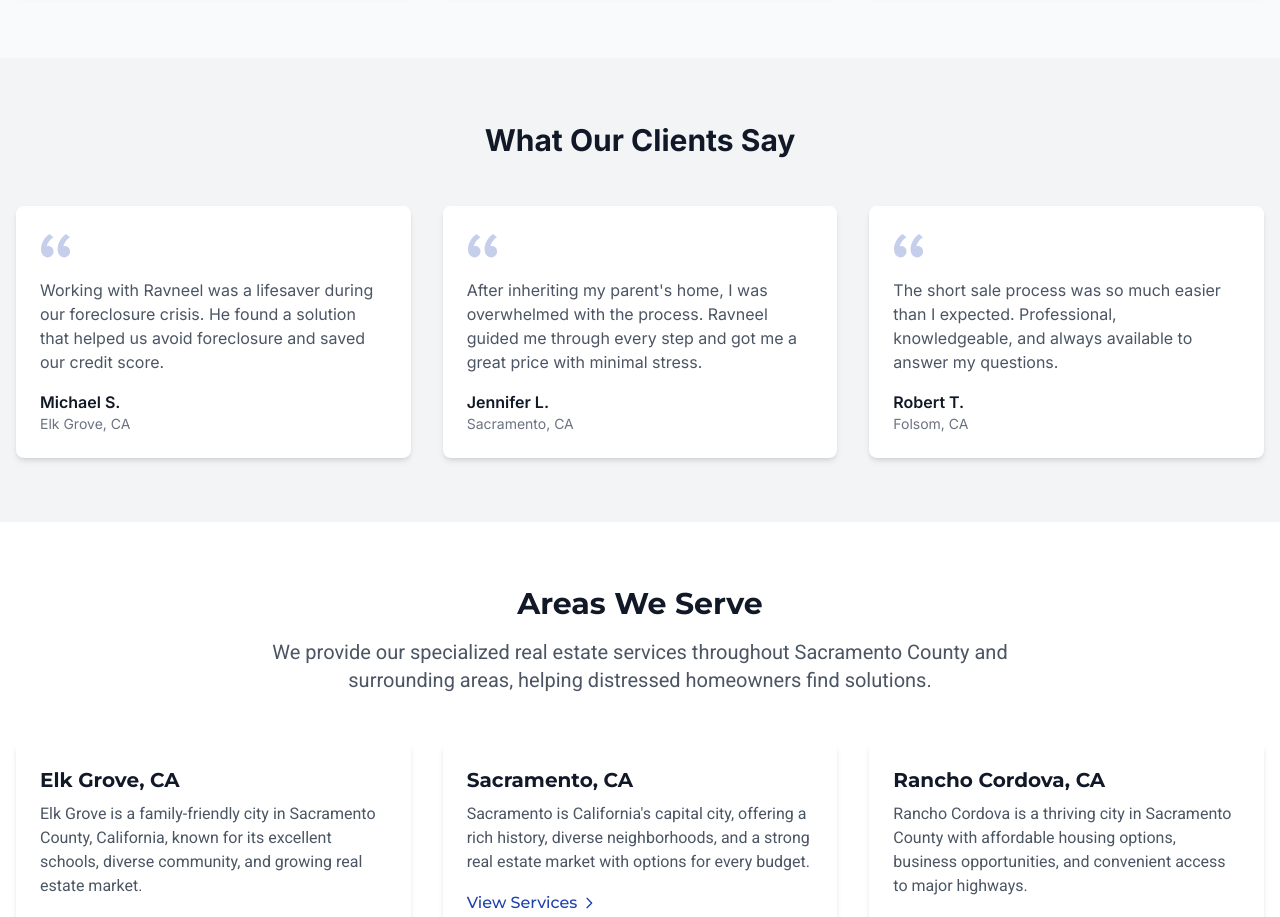
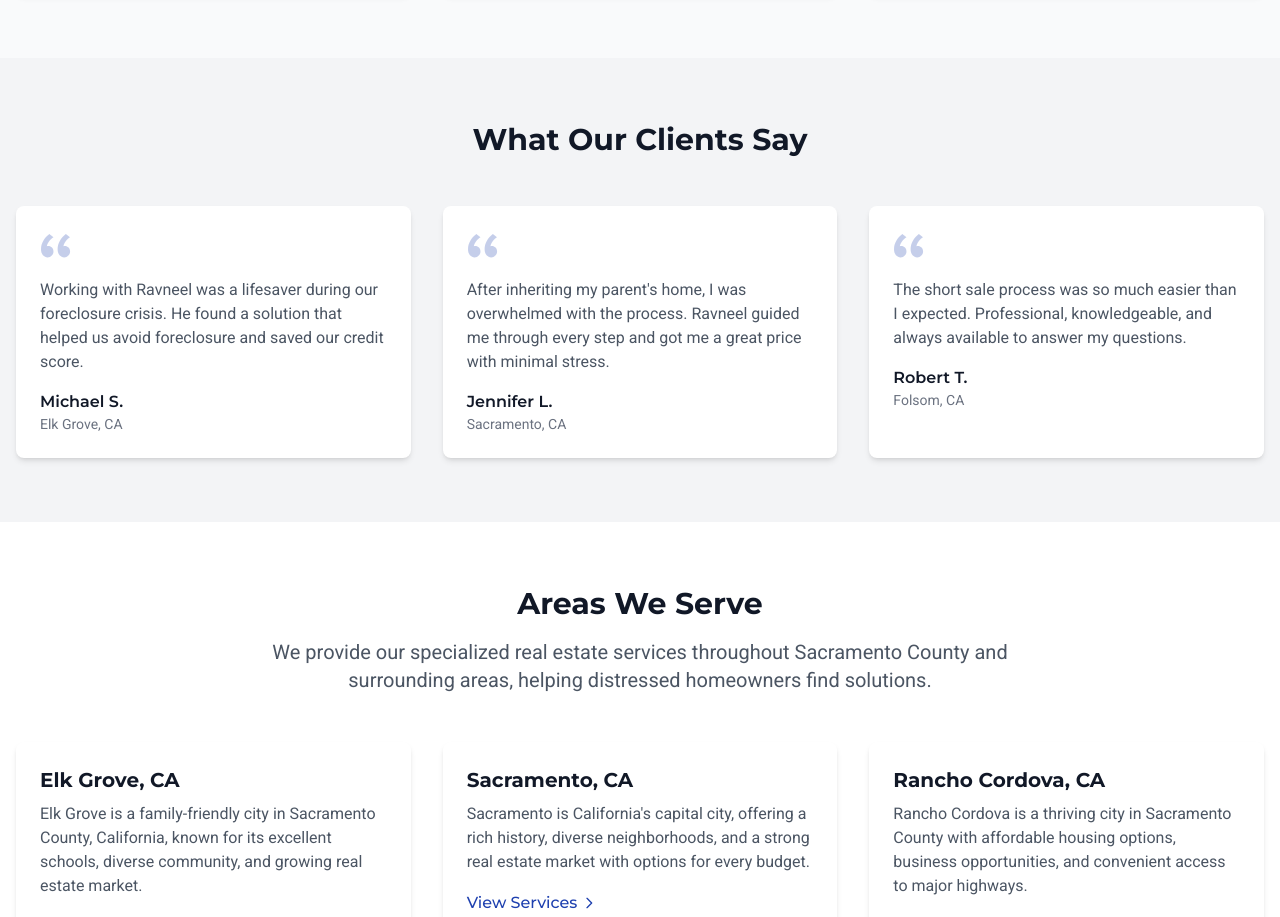
Before and after one commit to TripW1re/reo-agent-website, a Next.js app: page / in a window 1280 px wide. Shown: the part 1360-2277 px from the top of the page. Built offline with nearby package versions, Linux system fonts and the light colour scheme.

Commit message:
Update TestimonialSection.tsx to add font classes

```diff
--- a/app/components/TestimonialSection.tsx
+++ b/app/components/TestimonialSection.tsx
@@ -23,7 +23,7 @@ export default function TestimonialSection() {
   return (
     <section className="bg-gray-100 py-16">
       <div className="container mx-auto px-4">
-        <h2 className="text-3xl font-bold text-center mb-12 text-gray-900">What Our Clients Say</h2>
+        <h2 className="text-3xl font-bold text-center mb-12 text-gray-900 font-montserrat">What Our Clients Say</h2>
 
         <div className="grid grid-cols-1 md:grid-cols-3 gap-8">
           {testimonials.map((testimonial) => (
@@ -35,11 +35,11 @@ export default function TestimonialSection() {
                 </svg>
               </div>
 
-              <p className="text-gray-600 mb-4">{testimonial.quote}</p>
+              <p className="text-gray-600 mb-4 font-roboto">{testimonial.quote}</p>
 
               <div className="mt-auto">
-                <p className="font-semibold text-gray-900">{testimonial.author}</p>
-                <p className="text-gray-500 text-sm">{testimonial.location}</p>
+                <p className="font-semibold text-gray-900 font-montserrat">{testimonial.author}</p>
+                <p className="text-gray-500 text-sm font-roboto">{testimonial.location}</p>
               </div>
             </div>
           ))}
```
